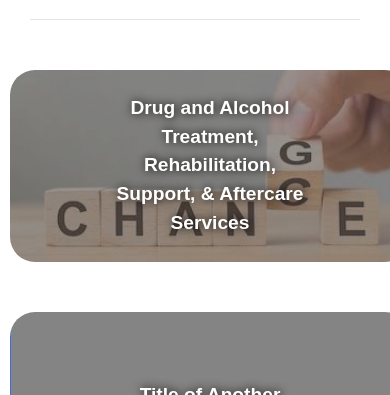
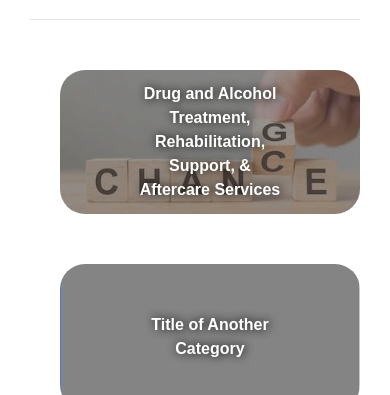
Before and after one commit to rachelrj/colorado-wellness, a React (Create React App) app: page / in a window 390 px wide. Shown: the part 449-844 px from the top of the page. Built offline with nearby package versions, Linux system fonts and the light colour scheme.

Commit message:
More styling

```diff
--- a/src/App.css
+++ b/src/App.css
@@ -386,6 +386,15 @@ a.blogPost:visited, a.blogPost:link {
     .listingContent > h2 {
         font-size: 1.5em;
     }
+    .listingDiv {
+        width: 300px;
+    }
+    .serviceImg {
+        width: 300px;
+    }
+    .centered {
+        font-size: 1em;
+    }
 
 }
 @media (max-width: 400px) {
```
